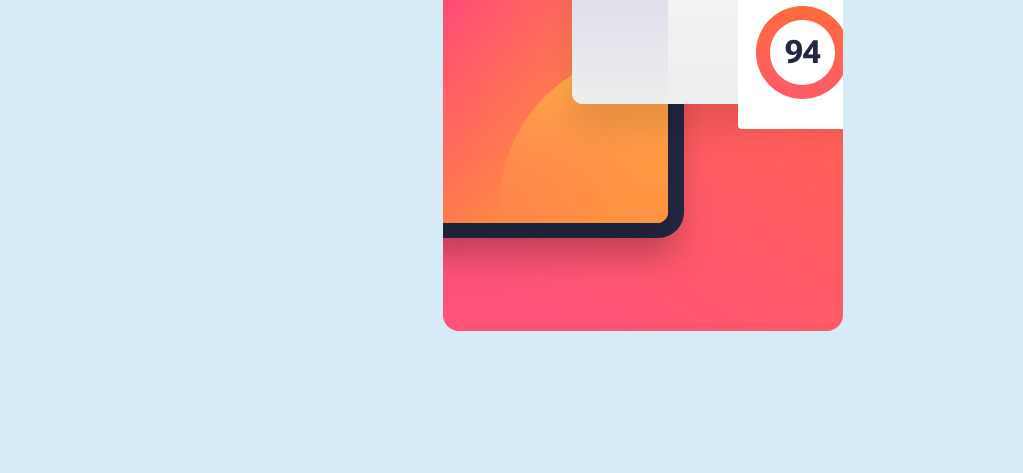
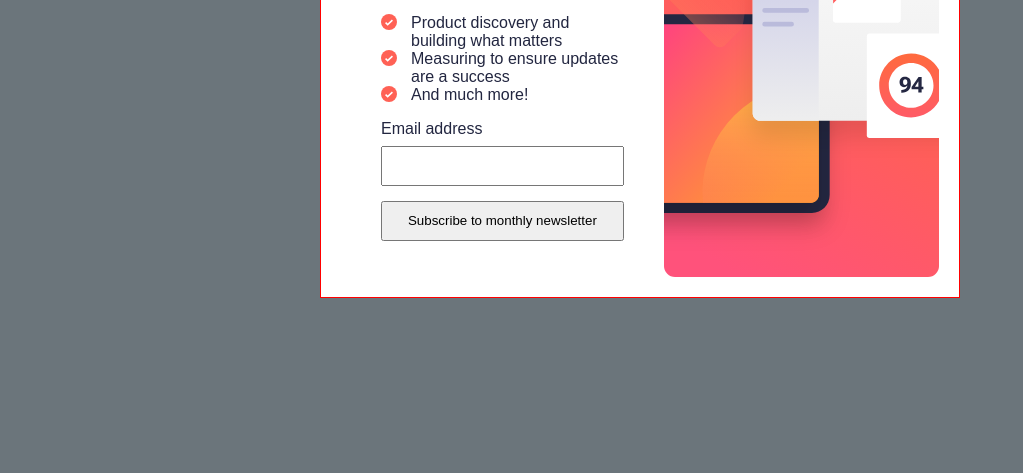
Before and after one commit to escott2/codefunhouse, a plain HTML site: page html/theming.html in a window 1280 px wide. Shown: the part 327-800 px from the top of the page, without its empty margins (0-1023 px from the left). Drawn offline with Linux system fonts and the light colour scheme.

Commit message:
codefunhouse: style newsletter signup modal

```diff
--- a/html/theming.html
+++ b/html/theming.html
@@ -11,22 +11,25 @@
 
   <section>
     <h2>Newsletter Sign Up</h2>
+    <div class="sign-up-overlay">
       <div class="sign-up-container">
         <div class="sign-up__information">
           <h3>Stay updated!</h3>
           <p>Join 60,000+ product managers receiving monthly updates on:</p>
-        <ul>
-          <li>Product discovery and building what matters</li>
-          <li>Measuring to ensure updates are a success</li>
-          <li>And much more!</li>
+          <ul class="sign-up__list">
+            <li class="sign-up__item">Product discovery and building what matters</li>
+            <li class="sign-up__item">Measuring to ensure updates are a success</li>
+            <li class="sign-up__item">And much more!</li>
           </ul>
           <form>
-          <input type="email" />
+            <label for="email-address">Email address</label>
+            <input id="email-address" type="email" />
             <button>Subscribe to monthly newsletter</button>
           </form>
         </div>
-      <div class="sign-up__image">
-        <img src="../assets/illustration-sign-up-desktop.svg" alt="monthly updates on digital screens"/>
+        <div class="sign-up__image-container">
+          <img class="sign-up__image" src="../assets/illustration-sign-up-desktop.svg" alt="monthly updates on digital screens"/>
+        </div>
       </div>
     </div>
   </section>
--- a/styles.css
+++ b/styles.css
@@ -169,7 +169,71 @@ main {
 
 
 /* start newsletter sign up */
+.sign-up-overlay {
+    position: fixed;
+    top: 0;
+    left: 0;
+    right: 0;
+    bottom: 0;
+    background-color: rgba(0, 0, 0, 0.5);
+    display: flex;
+    align-items: center;
+    justify-content: center;
+}
+
 .sign-up-container {
     display: flex;
+    height: 450px;
+    width: 50%;
+    border: 1px solid red;
+    padding: 20px;
+    background-color: white;
+}
+
+.sign-up__image {
+    height: 100%;
+    width: auto;
+}
+
+.sign-up__information {
+    display: flex;
+    flex-direction: column;
+    justify-content: space-evenly;
+    padding: 20px 40px;
+}
+
+.sign-up__list {
+    list-style-type: none;
+}
+
+.sign-up__item {
+    background: url('assets/icon-list.svg');
+    background-size: 16px;
+    background-repeat: no-repeat;
+    padding-left: 30px;
+}
+
+h3 {
+    font-size: 35px;
+}
+
+form {
+    display: flex;
+    flex-direction: column;
+}
+
+label {
+    margin-bottom: 8px;
+}
+
+input {
+    height: 40px;
+    margin-bottom: 15px;
+    padding: 5px 20px;
+    font-size: 14px;
+}
+
+button {
+    height: 40px;
 }
 /* end newsletter sign up */
```
Also changed, not shown: assets/icon-list.svg (added). Lines whose indentation alone changed are shown as unchanged.
